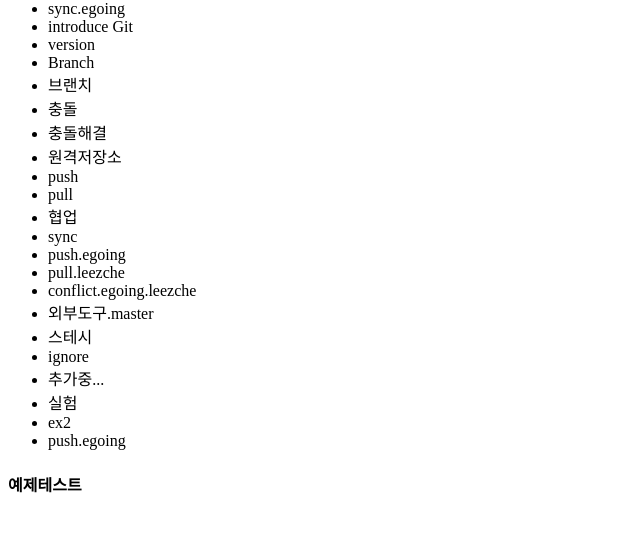
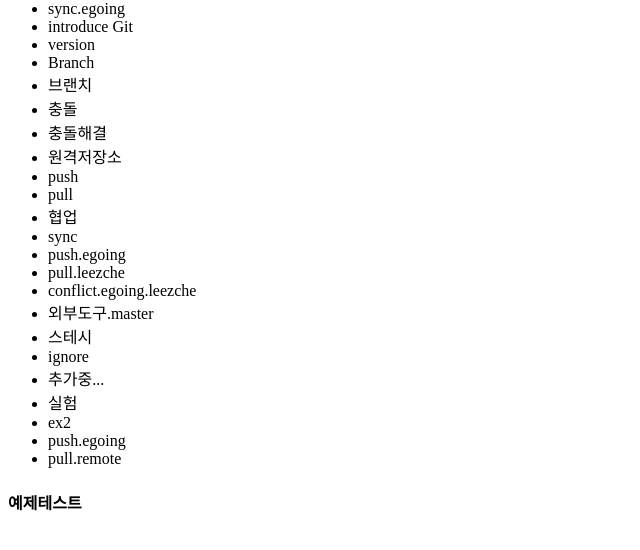
Before and after one commit to jt01052552295/open_git_test, a plain HTML site: page index.html in a window 1280 px wide. Shown: the part 66-616 px from the top of the page, without its empty margins (0-640 px from the left). Drawn offline with Linux system fonts and the light colour scheme.

Commit message:
add pull

```diff
--- a/index.html
+++ b/index.html
@@ -30,6 +30,7 @@
             <li>실험</li>
             <li>ex2</li>
             <li>push.egoing</li>
+            <li>pull.remote</li>
         </ul>
         <footer>
         <h4>예제테스트</h4>
```
